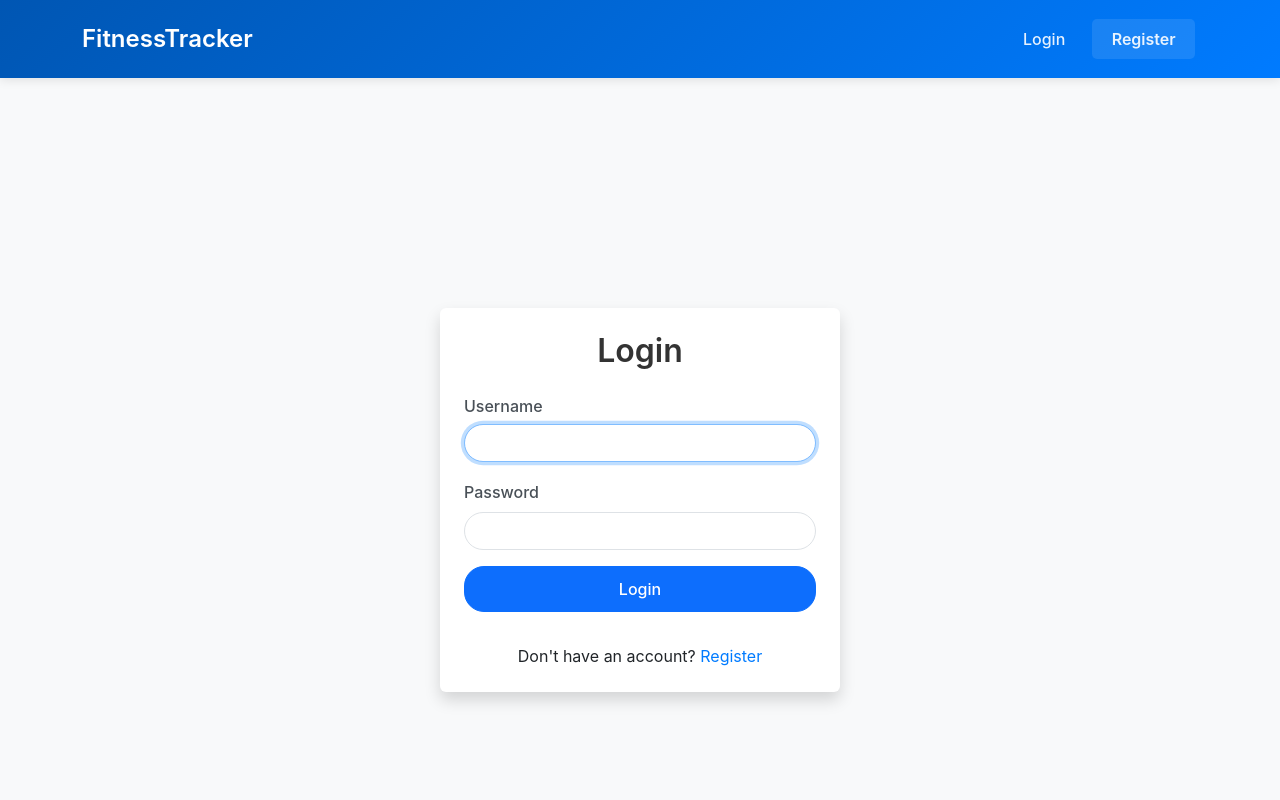
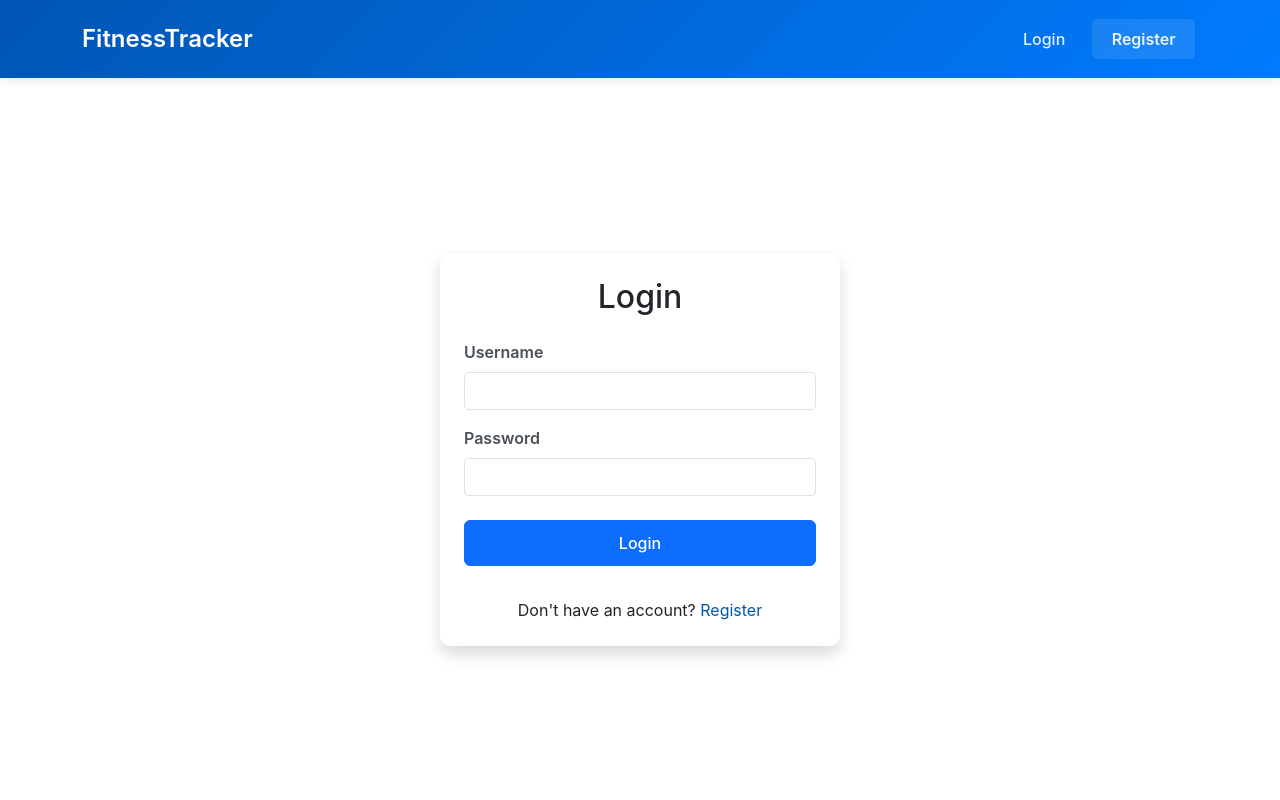
Before and after one commit to OscarBackman92/pp5-fitness-tracker, a React (Create React App) app: page /login in a window 1280 px wide. Shown: the top 800 px of the page. Built offline with nearby package versions, Linux system fonts and the light colour scheme.

Commit message:
Improve login process and handle authentication token

```diff
--- a/src/Styles/Login.css
+++ b/src/Styles/Login.css
@@ -1,56 +1,64 @@
-@import './AuthForms.css';
+.auth-card {
+  max-width: 400px;
+  width: 100%;
+  background-color: #fff;
+  border-radius: 10px;
+}
 
 .login-card {
-    max-width: 400px;
-    width: 100%;
+  margin-top: -100px;
+}
+
+.form-control:focus {
+  border-color: #80bdff;
+  box-shadow: 0 0 0 0.2rem rgba(0, 123, 255, 0.25);
+}
+
+.btn-primary {
+  padding: 10px 0;
+  font-weight: 500;
   transition: all 0.3s ease;
 }
 
-  .login-card:hover {
-    transform: translateY(-5px);
-    box-shadow: 0 4px 20px rgba(0,0,0,0.1);
+.btn-primary:hover:not(:disabled) {
+  transform: translateY(-1px);
 }
 
-  .login-card .form-control {
-    border-radius: 20px;
-    transition: all 0.3s ease;
+.btn-primary:disabled {
+  background-color: #ccc;
+  border-color: #ccc;
+  cursor: not-allowed;
 }
 
-  .login-card .form-control:focus {
-    box-shadow: 0 0 0 0.2rem rgba(0,123,255,.25);
-    transform: translateY(-2px);
+.alert {
+  margin-bottom: 1rem;
+  font-size: 0.875rem;
 }
 
-  .login-card .btn-primary {
-    border-radius: 20px;
-    transition: all 0.3s ease;
+/* Add animation for loading state */
+.spinner-border {
+  margin-right: 0.5rem;
 }
 
-  .login-card .btn-primary:hover:not(:disabled) {
-    transform: translateY(-2px);
-    box-shadow: 0 4px 10px rgba(0,123,255,0.3);
+/* Style links */
+a {
+  color: #0056b3;
+  text-decoration: none;
+  transition: color 0.2s ease;
 }
 
-  .login-card h2 {
-    color: #333;
-    font-weight: 600;
+a:hover {
+  color: #003d80;
+  text-decoration: underline;
 }
 
-  .login-card .form-label {
-    font-weight: 500;
+/* Add responsive adjustments */
+@media (max-width: 576px) {
+  .auth-card {
+    margin: 1rem;
   }
 
-  .login-card .alert {
-    border-radius: 15px;
+  .login-card {
+    margin-top: 0;
   }
-
-  .login-card a {
-    color: #007bff;
-    text-decoration: none;
-    transition: color 0.3s ease;
 }
-
-  .login-card a:hover {
-    color: #0056b3;
-    text-decoration: underline;
-  }
--- a/src/pages/Login.js
+++ b/src/pages/Login.js
@@ -4,7 +4,7 @@ import { useNavigate, Link } from 'react-router-dom';
 import { login } from '../services/auth';
 import '../Styles/Login.css';
 
-function Login({ setAuth, setUserInfo }) {  // Added setUserInfo prop
+function Login({ setAuth, setUserInfo }) {
   const [formData, setFormData] = useState({
     username: '',
     password: ''
@@ -19,7 +19,7 @@ function Login({ setAuth, setUserInfo }) {  // Added setUserInfo prop
       ...prevState,
       [name]: value
     }));
-    // Clear errors when user starts typing
+    // Clear errors when user types
     if (errors[name]) {
       setErrors(prev => ({ ...prev, [name]: null, form: null }));
     }
@@ -29,7 +29,6 @@ function Login({ setAuth, setUserInfo }) {  // Added setUserInfo prop
     const newErrors = {};
     if (!formData.username.trim()) newErrors.username = 'Username is required';
     if (!formData.password) newErrors.password = 'Password is required';
-    else if (formData.password.length < 8) newErrors.password = 'Password must be at least 8 characters';
 
     setErrors(newErrors);
     return Object.keys(newErrors).length === 0;
@@ -40,40 +39,22 @@ function Login({ setAuth, setUserInfo }) {  // Added setUserInfo prop
     if (!validateForm()) return;
 
     setIsLoading(true);
+    setErrors({});
+
     try {
+      console.log('Attempting login with:', formData.username);
       const response = await login(formData.username, formData.password);
+      console.log('Login successful:', response);
 
-        // Store tokens and update authentication state
-        if (response && response.key) {  // Change 'access' to 'key'
-            localStorage.setItem('access_token', response.key);
-
-            // Update authentication state
       setAuth(true);
-
-            // If user info is returned in the response
-            if (response.user) {
-                setUserInfo(response.user);
-            }
-
       navigate('/dashboard');
-        } else {
-            throw new Error('Invalid response format');
-        }
     } catch (error) {
       console.error('Login error:', error);
-        if (error.response) {
-            if (error.response.status === 401) {
-                setErrors({ form: 'Invalid username or password' });
-            } else if (error.response.data?.detail) {
-                setErrors({ form: error.response.data.detail });
-            } else {
-                setErrors({ form: 'Login failed. Please try again.' });
-            }
-        } else if (error.request) {
-            setErrors({ form: 'Network error. Please check your connection.' });
-        } else {
-            setErrors({ form: 'An unexpected error occurred. Please try again.' });
-        }
+      setErrors({
+        form: error.response?.data?.non_field_errors?.[0] ||
+              error.response?.data?.detail ||
+              'Login failed. Please try again.'
+      });
     } finally {
       setIsLoading(false);
     }
@@ -83,47 +64,47 @@ function Login({ setAuth, setUserInfo }) {  // Added setUserInfo prop
     <Container className="d-flex justify-content-center align-items-center min-vh-100">
       <Card className="p-4 shadow auth-card login-card">
         <h2 className="text-center mb-4">Login</h2>
+
+        {errors.form && (
+          <Alert variant="danger" className="mb-4">
+            {errors.form}
+          </Alert>
+        )}
+
         <Form onSubmit={handleSubmit} noValidate>
           <Form.Group className="mb-3">
-            <Form.Label htmlFor="username">Username</Form.Label>
+            <Form.Label>Username</Form.Label>
             <Form.Control
-              id="username"
+              type="text"
               name="username"
-              type="text"
               value={formData.username}
               onChange={handleChange}
               isInvalid={!!errors.username}
               disabled={isLoading}
+              autoComplete="username"
               required
-              autoFocus
             />
             <Form.Control.Feedback type="invalid">
               {errors.username}
             </Form.Control.Feedback>
           </Form.Group>
 
-          <Form.Group className="mb-3">
-            <Form.Label htmlFor="password">Password</Form.Label>
+          <Form.Group className="mb-4">
+            <Form.Label>Password</Form.Label>
             <Form.Control
-              id="password"
+              type="password"
               name="password"
-              type="password"
               value={formData.password}
               onChange={handleChange}
               isInvalid={!!errors.password}
               disabled={isLoading}
+              autoComplete="current-password"
               required
             />
             <Form.Control.Feedback type="invalid">
               {errors.password}
             </Form.Control.Feedback>
           </Form.Group>
-
-          {errors.form && (
-            <Alert variant="danger" className="mb-3">
-              {errors.form}
-            </Alert>
-          )}
 
           <Button
             variant="primary"
@@ -146,10 +127,11 @@ function Login({ setAuth, setUserInfo }) {  // Added setUserInfo prop
           <div>
             Don't have an account? <Link to="/register">Register</Link>
           </div>
-          {/* You might want to add these features later */}
-          {/* <div className="mt-2">
+          {/* Uncomment when implementing forgot password
+          <div className="mt-2">
             <Link to="/forgot-password">Forgot Password?</Link>
-          </div> */}
+          </div>
+          */}
         </div>
       </Card>
     </Container>
--- a/src/services/api.js
+++ b/src/services/api.js
@@ -1,59 +1,72 @@
 import axios from 'axios';
 
-const baseURL = process.env.REACT_APP_API_URL || 'http://localhost:8000/api';
+const baseURL = process.env.REACT_APP_API_URL;
 
 const axiosInstance = axios.create({
     baseURL,
-    timeout: 5000,
+    timeout: 15000,
     headers: {
         'Content-Type': 'application/json',
-    },
-    withCredentials: true,
+    }
 });
 
-// Request interceptor to attach the access token
 axiosInstance.interceptors.request.use(
     (config) => {
         const token = localStorage.getItem('access_token');
         if (token) {
             config.headers.Authorization = `Bearer ${token}`;
         }
+        // Log the request configuration
+        console.log('Request Config:', {
+            url: config.url,
+            method: config.method,
+            headers: config.headers
+        });
         return config;
     },
     (error) => Promise.reject(error)
 );
 
-// Response interceptor to handle token refresh logic
 axiosInstance.interceptors.response.use(
-    (response) => response,
+    (response) => {
+        // Log successful responses
+        console.log('Response:', {
+            url: response.config.url,
+            status: response.status,
+            data: response.data
+        });
+        return response;
+    },
     async (error) => {
+        // Log error responses
+        console.error('Response Error:', {
+            url: error.config?.url,
+            status: error.response?.status,
+            data: error.response?.data
+        });
+
         const originalRequest = error.config;
 
-        // Check for 401 Unauthorized error
-        if (error.response && error.response.status === 401 && !originalRequest._retry) {
+        if (error.response?.status === 401 && !originalRequest._retry) {
             originalRequest._retry = true;
-
             try {
                 const refreshToken = localStorage.getItem('refresh_token');
                 const response = await axios.post(`${baseURL}/auth/token/refresh/`, {
-                    refresh: refreshToken,
+                    refresh: refreshToken
                 });
 
                 const { access } = response.data;
                 localStorage.setItem('access_token', access);
 
-                // Retry original request with the new access token
                 originalRequest.headers.Authorization = `Bearer ${access}`;
                 return axiosInstance(originalRequest);
             } catch (refreshError) {
-                console.error('Failed to refresh token:', refreshError);
                 localStorage.removeItem('access_token');
                 localStorage.removeItem('refresh_token');
                 window.location.href = '/login';
                 return Promise.reject(refreshError);
             }
         }
-
         return Promise.reject(error);
     }
 );
--- a/src/services/auth.js
+++ b/src/services/auth.js
@@ -1,33 +1,81 @@
-import api from './api';
 import axios from 'axios';
 
-// Login function to authenticate a user
+const BASE_URL = process.env.REACT_APP_API_URL;
+
+const getUserProfile = async () => {
+    try {
+        const token = localStorage.getItem('access_token');
+        if (!token) {
+            throw new Error('No authentication token found');
+        }
+
+        // Make a direct axios call instead of using instance
+        const response = await axios({
+            method: 'GET',
+            url: `${BASE_URL}/profiles/me/`,
+            headers: {
+                'Authorization': `Token ${token}`,
+                'Content-Type': 'application/json',
+                'Accept': 'application/json'
+            }
+        });
+
+        console.log('Profile request successful:', {
+            headers: response.config.headers,
+            data: response.data
+        });
+
+        return response.data;
+    } catch (error) {
+        console.error('Profile fetch error details:', {
+            status: error.response?.status,
+            data: error.response?.data,
+            headers: error.config?.headers,
+            fullError: error
+        });
+        throw error;
+    }
+};
+
 const login = async (username, password) => {
     try {
-        const response = await api.post('/auth/login/', { username, password });
+        const response = await axios.post(`${BASE_URL}/auth/login/`, {
+            username,
+            password
+        });
 
-        // Assuming 'key' is what needs to be stored as the access token
+        console.log('Login response:', response.data);
+
         if (response.data.key) {
-            localStorage.setItem('access_token', response.data.key); // Store 'key' as 'access_token'
-
-            // If there's a refresh token, store it as well (if your API supports this)
-            if (response.data.refresh) {
-                localStorage.setItem('refresh_token', response.data.refresh);
-            }
-        } else {
-            throw new Error('Invalid response format');
+            localStorage.setItem('access_token', response.data.key);
+            console.log('Token stored:', response.data.key);
+            return response.data;
         }
-        return response.data;
+        throw new Error('Invalid response format');
     } catch (error) {
         console.error('Login error:', error);
         throw error;
     }
 };
 
-// Register function to create a new user account
+const logout = async () => {
+    try {
+        const token = localStorage.getItem('access_token');
+        if (token) {
+            await axios.post(`${BASE_URL}/auth/logout/`, null, {
+                headers: {
+                    'Authorization': `Token ${token}`
+                }
+            });
+        }
+    } finally {
+        localStorage.removeItem('access_token');
+    }
+};
+
 const register = async (userData) => {
     try {
-        const response = await api.post('/auth/register/', userData);
+        const response = await axios.post(`${BASE_URL}/auth/register/`, userData);
         return response.data;
     } catch (error) {
         console.error('Registration error:', error);
@@ -35,60 +83,28 @@ const register = async (userData) => {
     }
 };
 
-// Logout function to terminate the user's session
-const logout = async () => {
+const updateUserProfile = async (profileData) => {
+    const token = localStorage.getItem('access_token');
+    if (!token) {
+        throw new Error('No authentication token found');
+    }
+
     try {
-        await api.post('/auth/logout/');
-        localStorage.removeItem('access_token');
-        localStorage.removeItem('refresh_token');
+        const response = await axios.put(`${BASE_URL}/profiles/me/`, profileData, {
+            headers: {
+                'Authorization': `Token ${token}`,
+                'Content-Type': 'application/json'
+            }
+        });
+        return response.data;
     } catch (error) {
-        console.error('Logout error:', error);
+        console.error('Profile update error:', error);
         throw error;
     }
 };
 
-// Fetch the authenticated user's profile
-const getUserProfile = async (token) => {
-    try {
-        const response = await axios.get('https://fitnessapi-d773a1148384.herokuapp.com/api/profiles/me/', {
-            headers: {
-                Authorization: `Bearer ${token}`,  // Ensure token is correctly passed
-                'Content-Type': 'application/json',
-            },
-            withCredentials: true, // Include this if your API needs cookies
-        });
-        return response.data;
-    } catch (error) {
-        console.error('Error fetching user profile:', error);
-        throw error;
-    }
-};
-
-// Update the authenticated user's profile
-const updateUserProfile = async (profileData) => {
-    try {
-        const response = await api.put('/profiles/me/', profileData);
-        return response.data;
-    } catch (error) {
-        console.error('Error updating user profile:', error);
-        throw error;
-    }
-};
-
-// Check if a user is authenticated
 const isAuthenticated = () => {
     return !!localStorage.getItem('access_token');
-};
-
-// Get user information
-const getUserInfo = async () => {
-    try {
-        const response = await api.get('/auth/user/');
-        return response.data;
-    } catch (error) {
-        console.error('Error fetching user information:', error);
-        throw error;
-    }
 };
 
 export {
@@ -97,6 +113,5 @@ export {
     logout,
     getUserProfile,
     updateUserProfile,
-    isAuthenticated,
-    getUserInfo,
+    isAuthenticated
 };
```
Also changed, not shown: src/App.js (+34 -44 lines), 1 other file (tests, documents, lock files or other folders). Lines whose indentation alone changed are shown as unchanged.
